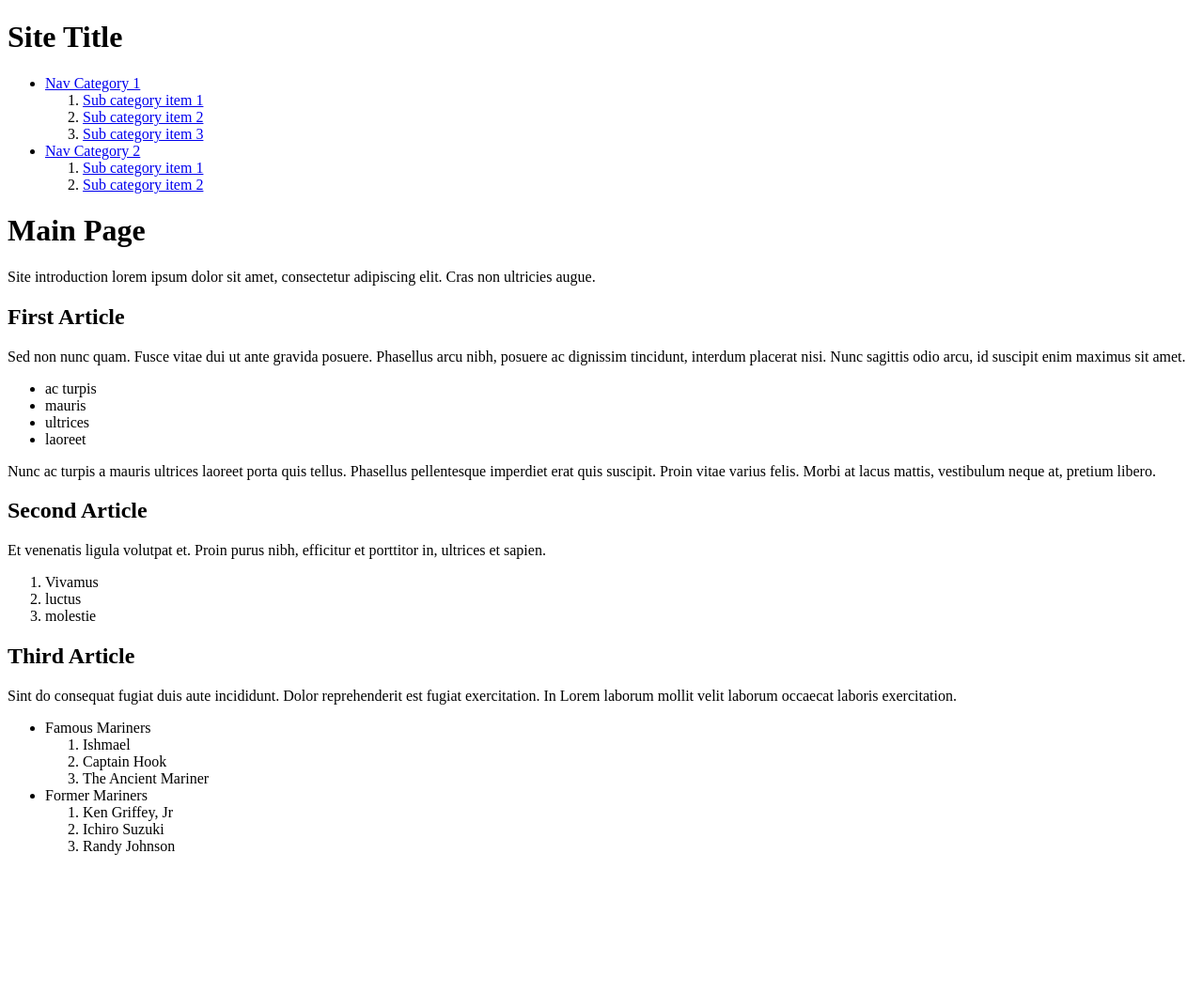
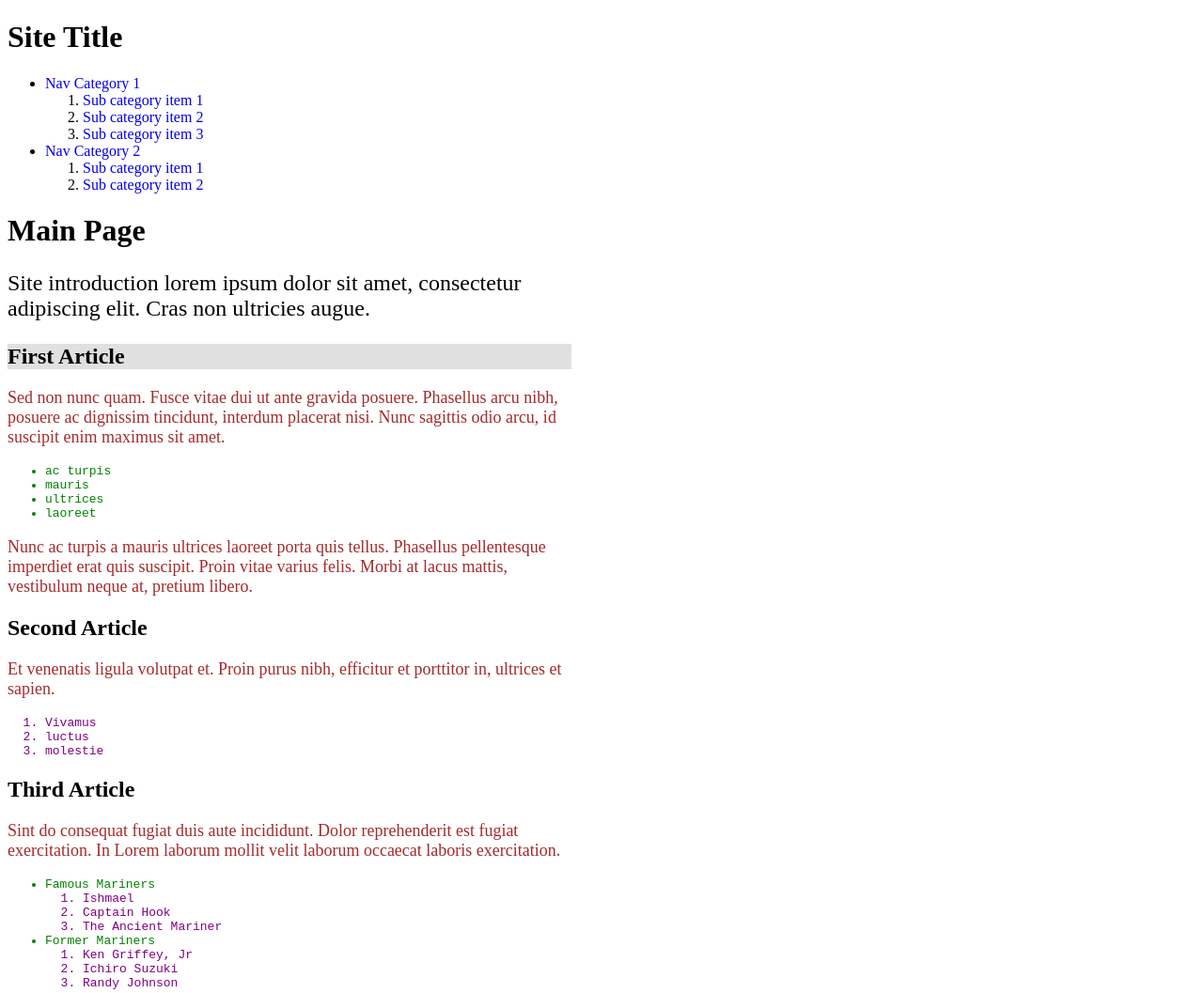
Before and after one commit to Matthew-D-Johnston/ls202-html-and-css, a plain HTML site: page ls202_lesson_1/css_selectors.html in a window 1280 px wide. Shown: the whole page at 94% size. Before the commit the page ends 926 px from the top, so only its background shows below. Drawn offline with Linux system fonts and the light colour scheme.

```diff
--- a/ls202_lesson_1/css_selectors.html
+++ b/ls202_lesson_1/css_selectors.html
@@ -4,6 +4,38 @@
     <title>CSS Selectors</title>
     <meta charset="utf-8" />
     <style>
+      body {
+        width: 600px;
+      }
+
+      p {
+        font-size: 18px;
+      }
+
+      main li {
+        font-family: monospace;
+        color: purple;
+      }
+
+      main ul > li {
+        color: green;
+      }
+
+      a {
+        text-decoration: none;
+      }
+
+      article p {
+        color: brown;
+      }
+
+      .subheading {
+        background-color: #e0e0e0;
+      }
+
+      #intro {
+        font-size: 24px;
+      }
       /* Make all your changes here */
     </style>
   </head>
```
Also changed, not shown: 1 other file.
